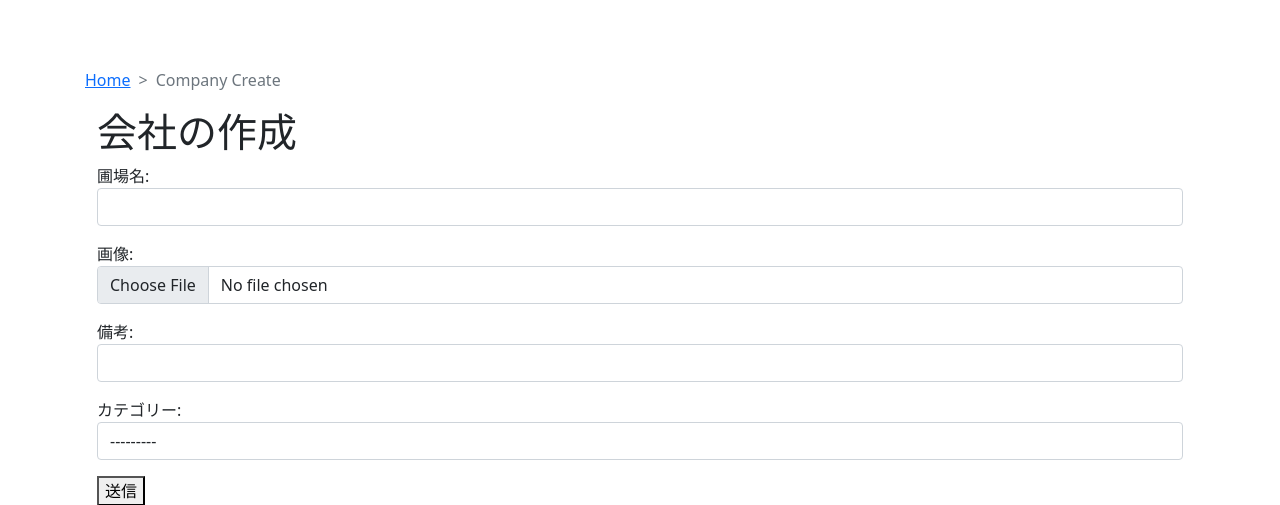
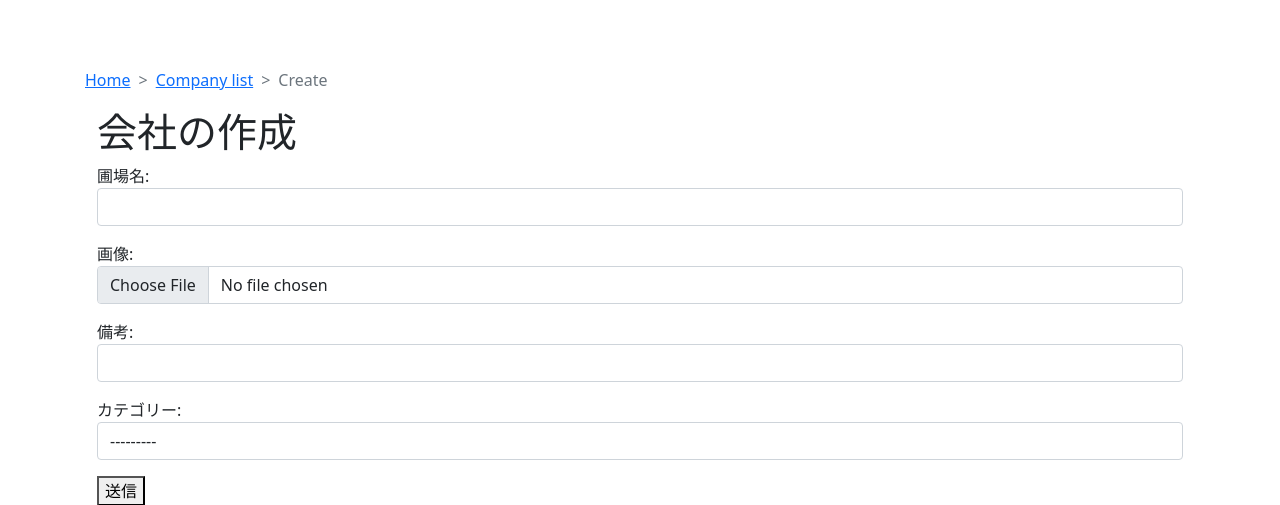
Before and after one commit to duri0214/soil_analysis, a Django app: page /company/create in a window 1280 px wide. Shown: the top 505 px of the page. Run offline with Django 4.2, Linux system fonts and the light colour scheme; data comes from the database, SQL or seed files in the repository; parts of the project's set-up code (start-up, migrations or seed data) failed here and were passed over; some libraries are stand-ins or nearby versions.

Commit message:
home画面の実装

```diff
--- a/crm/templates/crm/company/create.html
+++ b/crm/templates/crm/company/create.html
@@ -4,8 +4,9 @@
 {% block header %}
     <nav style="--bs-breadcrumb-divider: '>';" aria-label="breadcrumb">
         <ol class="breadcrumb">
-            <li class="breadcrumb-item"><a href="{% url 'crm:company_list' %}">Home</a></li>
-            <li class="breadcrumb-item active" aria-current="page">Company Create</li>
+            <li class="breadcrumb-item"><a href="{% url 'crm:home' %}">Home</a></li>
+            <li class="breadcrumb-item"><a href="{% url 'crm:company_list' %}">Company list</a></li>
+            <li class="breadcrumb-item active" aria-current="page">Create</li>
         </ol>
     </nav>
 {% endblock %}
--- a/crm/templates/crm/company/detail.html
+++ b/crm/templates/crm/company/detail.html
@@ -4,7 +4,8 @@
 {% block header %}
     <nav style="--bs-breadcrumb-divider: '>';" aria-label="breadcrumb">
         <ol class="breadcrumb">
-            <li class="breadcrumb-item"><a href="{% url 'crm:company_list' %}">Home</a></li>
+            <li class="breadcrumb-item"><a href="{% url 'crm:home' %}">Home</a></li>
+            <li class="breadcrumb-item"><a href="{% url 'crm:company_list' %}">Company list</a></li>
             <li class="breadcrumb-item active" aria-current="page">Detail</li>
         </ol>
     </nav>
--- a/crm/templates/crm/company/list.html
+++ b/crm/templates/crm/company/list.html
@@ -3,7 +3,7 @@
 {% block header %}
     <nav style="--bs-breadcrumb-divider: '>';" aria-label="breadcrumb">
         <ol class="breadcrumb">
-            <li class="breadcrumb-item"><a href="{% url 'crm:company_list' %}">Home</a></li>
+            <li class="breadcrumb-item"><a href="{% url 'crm:home' %}">Home</a></li>
             <li class="breadcrumb-item active" aria-current="page">Company list</li>
         </ol>
     </nav>
--- a/crm/templates/crm/land/create.html
+++ b/crm/templates/crm/land/create.html
@@ -4,9 +4,9 @@
 {% block header %}
     <nav style="--bs-breadcrumb-divider: '>';" aria-label="breadcrumb">
         <ol class="breadcrumb">
-            <li class="breadcrumb-item"><a href="{% url 'crm:company_list' %}">Home</a></li>
+            <li class="breadcrumb-item"><a href="{% url 'crm:home' %}">Home</a></li>
             <li class="breadcrumb-item"><a href="{% url 'crm:land_list' company_id %}">Land List</a></li>
-            <li class="breadcrumb-item active" aria-current="page">Land Create</li>
+            <li class="breadcrumb-item active" aria-current="page">Create</li>
         </ol>
     </nav>
 {% endblock %}
--- a/crm/templates/crm/land/detail.html
+++ b/crm/templates/crm/land/detail.html
@@ -4,8 +4,8 @@
 {% block header %}
     <nav style="--bs-breadcrumb-divider: '>';" aria-label="breadcrumb">
         <ol class="breadcrumb">
-            <li class="breadcrumb-item"><a href="{% url 'crm:company_list' %}">Home</a></li>
-            <li class="breadcrumb-item"><a href="{% url 'crm:land_list' object.company.pk %}">Land</a></li>
+            <li class="breadcrumb-item"><a href="{% url 'crm:home' %}">Home</a></li>
+            <li class="breadcrumb-item"><a href="{% url 'crm:land_list' object.company.pk %}">Land list</a></li>
             <li class="breadcrumb-item active" aria-current="page">Detail</li>
         </ol>
     </nav>
--- a/crm/templates/crm/land/list.html
+++ b/crm/templates/crm/land/list.html
@@ -6,7 +6,7 @@
 {% block header %}
     <nav style="--bs-breadcrumb-divider: '>';" aria-label="breadcrumb">
         <ol class="breadcrumb">
-            <li class="breadcrumb-item"><a href="{% url 'crm:company_list' %}">Home</a></li>
+            <li class="breadcrumb-item"><a href="{% url 'crm:home' %}">Home</a></li>
             <li class="breadcrumb-item active" aria-current="page">Land list</li>
         </ol>
     </nav>
--- a/crm/templates/crm/landreportchemical/list.html
+++ b/crm/templates/crm/landreport/chemical.html
@@ -6,7 +6,7 @@
 {% block header %}
     <nav style="--bs-breadcrumb-divider: '>';" aria-label="breadcrumb">
         <ol class="breadcrumb">
-            <li class="breadcrumb-item"><a href="{% url 'crm:company_list' %}">Home</a></li>
+            <li class="breadcrumb-item"><a href="{% url 'crm:home' %}">Home</a></li>
             <li class="breadcrumb-item"><a href="{% url 'crm:land_list' company_id %}">Land list</a></li>
             <li class="breadcrumb-item active" aria-current="page">Land report chemical</li>
         </ol>
```
Also changed, not shown: crm/templates/crm/home.html (added, +13 -0 lines).
